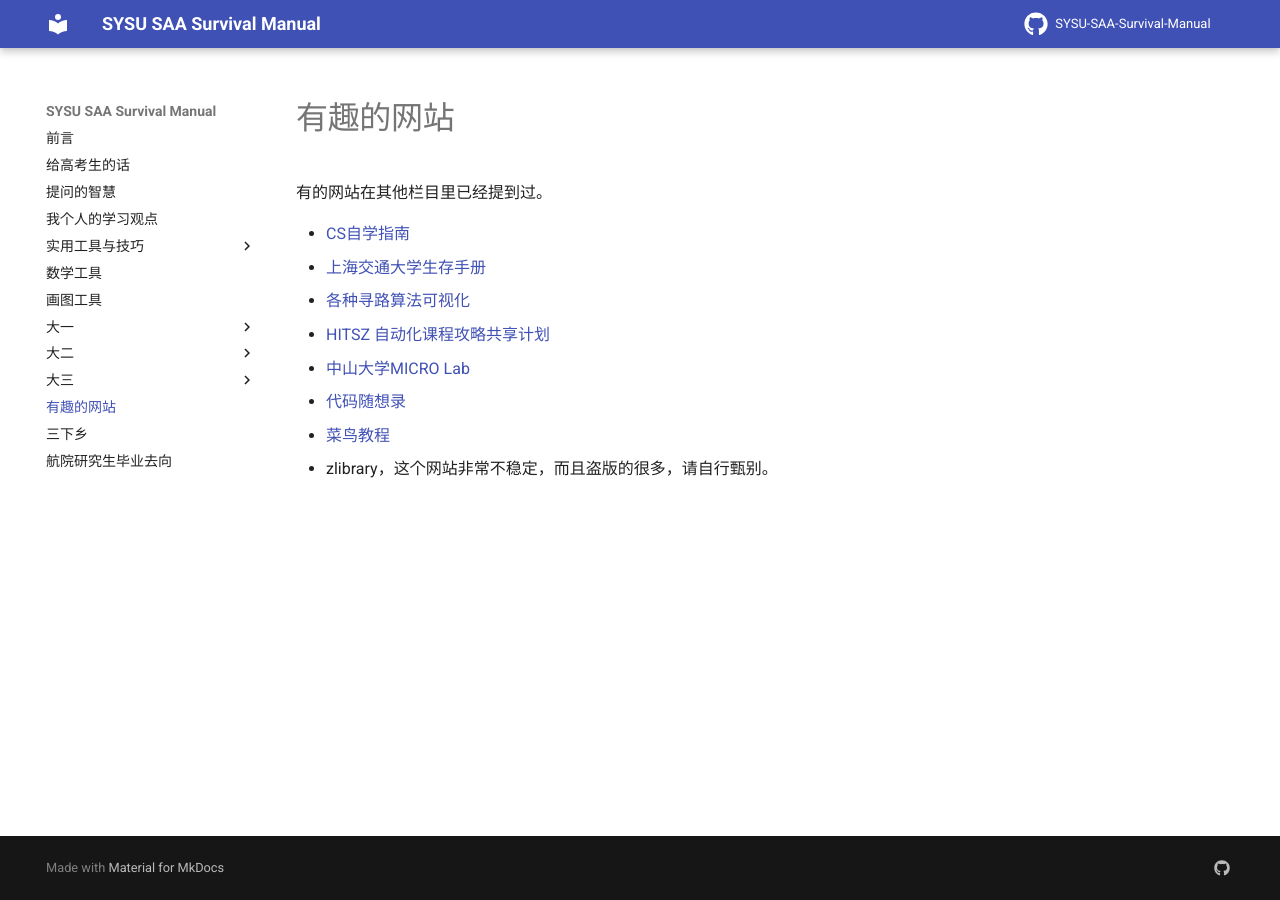
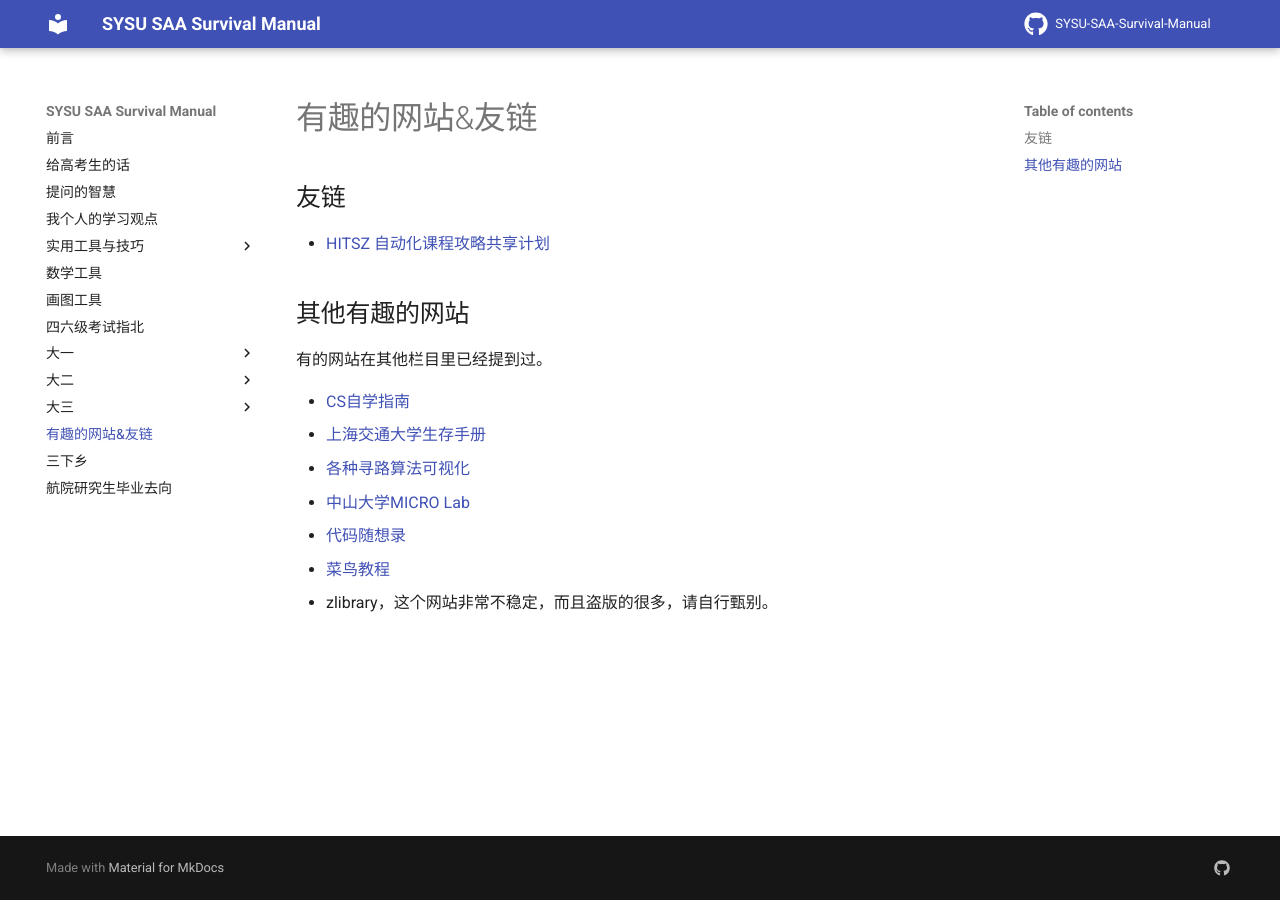
Before and after one commit to yigebande/SYSU-SAA-Survival-Manual, an MkDocs documentation site: the page built from docs/Interesting Website.md, in a window 1280 px wide. Built offline with MkDocs 1.6.1 and Material for MkDocs 9.7.7, drawn with Linux system fonts in a browser that asks for light colours; comment, search, counter and statistics services are not loaded.

Commit message:
add some links to hoa

```diff
--- a/docs/Interesting Website.md
+++ b/docs/Interesting Website.md
@@ -1,10 +1,13 @@
-# 有趣的网站
+# 有趣的网站&友链
+## 友链
+- [HITSZ 自动化课程攻略共享计划](https://hoa.moe/)
+
+## 其他有趣的网站
 有的网站在其他栏目里已经提到过。
 
 - [CS自学指南](csdiy.wiki)
 - [上海交通大学生存手册](https://github.com/SurviveSJTU/SurviveSJTUManual)
 - [各种寻路算法可视化](https://qiao.github.io/PathFinding.js/visual/)
-- [HITSZ 自动化课程攻略共享计划](https://hoa.moe/)
 - [中山大学MICRO Lab](http://daxue.etonefax.com/)
 - [代码随想录](https://www.programmercarl.com/)
 - [菜鸟教程](https://www.runoob.com/)
--- a/mkdocs.yml
+++ b/mkdocs.yml
@@ -16,6 +16,7 @@ nav:
     - 视频编辑软件: Powerful Tools And Techniques/Video Editior.md
   - 数学工具: Math Tools/Tools For Mathematics.md
   - 画图工具: drawing/drawing.md
+  - 四六级考试指北: CET.md
   - 大一:
     - 军理课: Freshman/junli.md
     - 高等数学: Freshman/gaoshu.md
@@ -46,7 +47,7 @@ nav:
     - 大学物理实验: Sophomore/General Physics Experiments.md
   - 大三:
     - 大三: Junior/index.md
-  - 有趣的网站: Interesting Website.md
+  - 有趣的网站&友链: Interesting Website.md
   - 三下乡: 3DownCountry/3DownCountry.md
   - 航院研究生毕业去向: After Graduation.md
 
```
Also changed, not shown: docs/CET.md (added, +2 -0 lines), docs/Freshman/Theoretical Mechanics.md (+1 -0 lines), docs/Math Tools/Tools For Mathematics.md (+3 -0 lines), docs/Powerful Tools And Techniques/Markdown.md (+1 -0 lines), docs/Sophomore/Structural Mechanics Of Aircraft.md (+1 -1 lines), site/images/ebt_blue.png (added), site/index.html.
